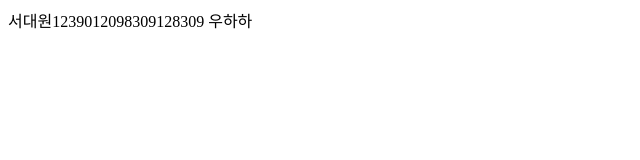
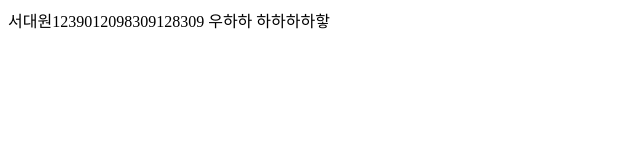
Before and after one commit to tjeodnjsdlwl/ohh, a plain HTML site: page index.html in a window 1280 px wide. Shown: the whole page, without its empty margins (0-640 px from the left). Drawn offline with Linux system fonts and the light colour scheme.

Commit message:
우하하1111

```diff
--- a/index.html
+++ b/index.html
@@ -8,6 +8,6 @@
 </head>
 <body>
     서대원1239012098309128309
-    우하하
+    우하하 하하하하핳
 </body>
 </html>
```
